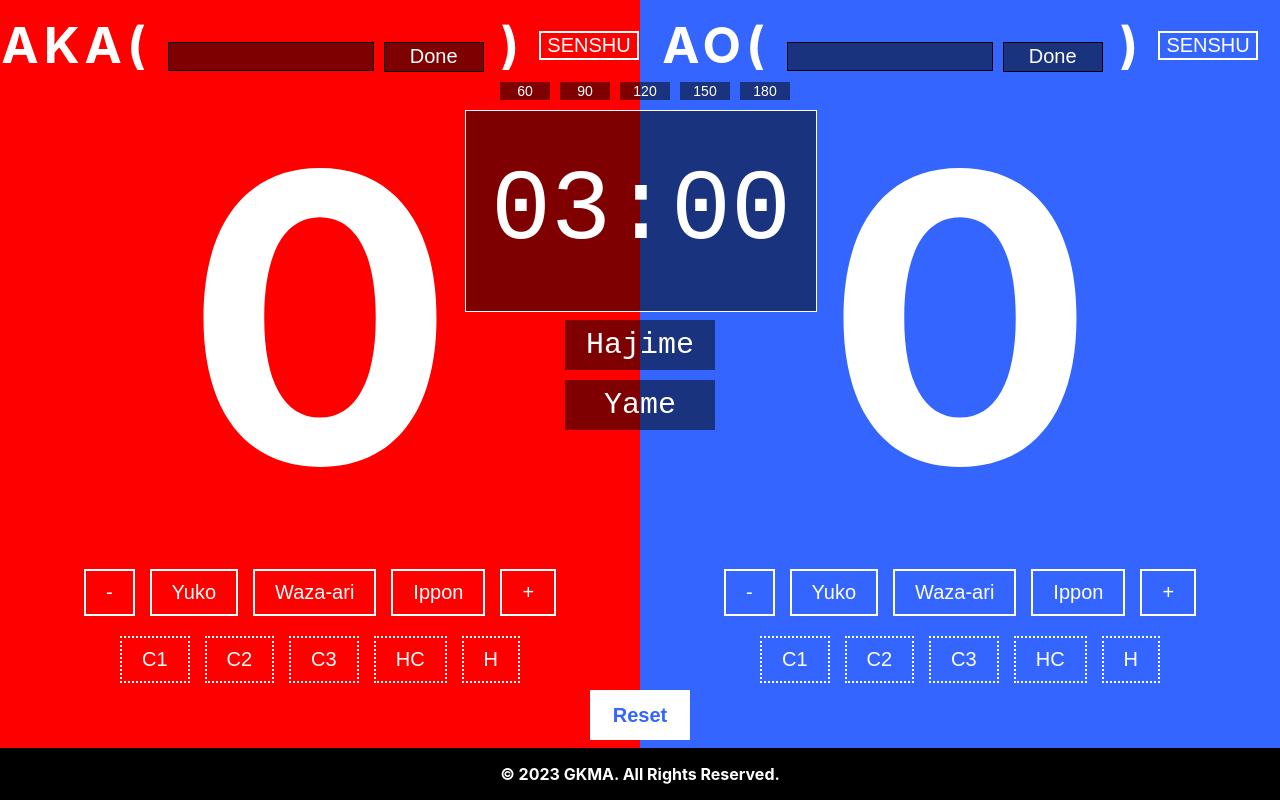
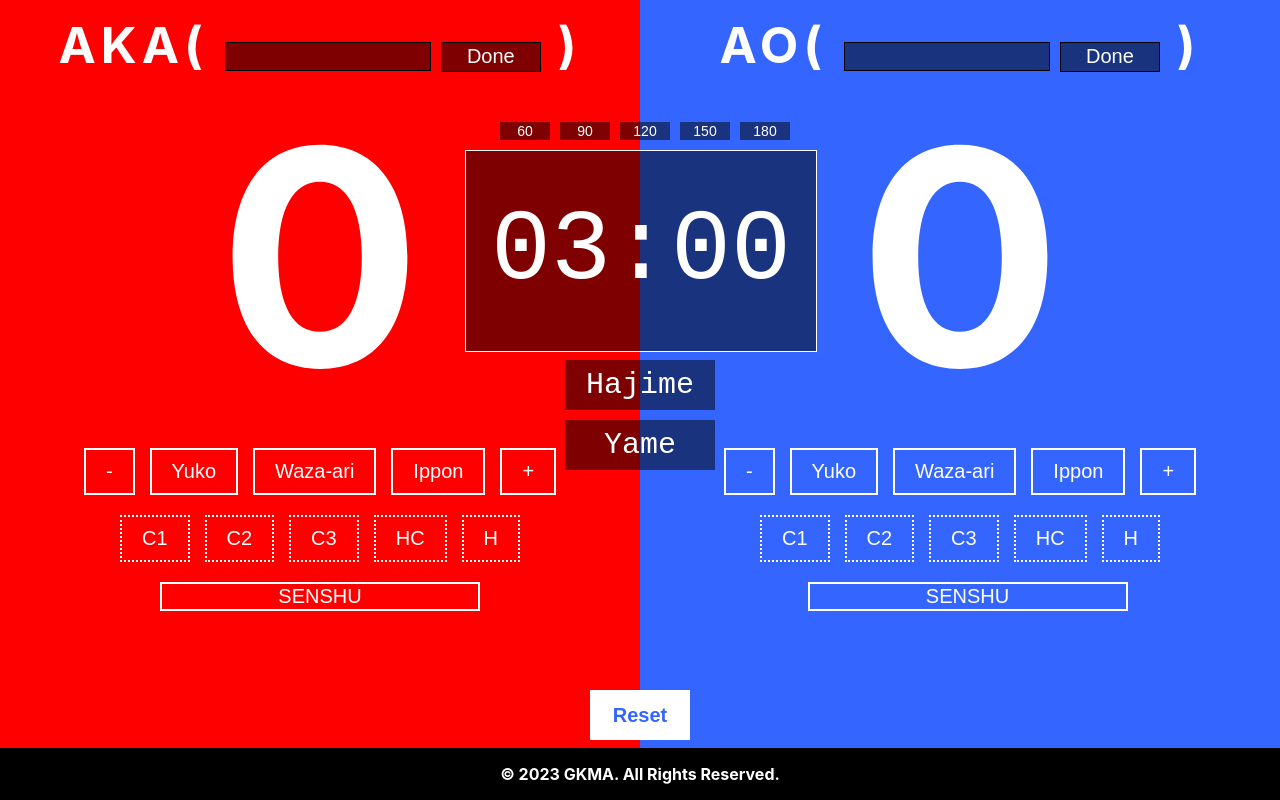
Before and after one commit to apk09/gkma-kumite-app, a React (Create React App) app: page / in a window 1280 px wide. Built offline with nearby package versions, Linux system fonts and the light colour scheme.

Commit message:
Styling fixes

```diff
--- a/src/components/kumite/aka-screen.jsx
+++ b/src/components/kumite/aka-screen.jsx
@@ -2,18 +2,17 @@ import React, { useState } from 'react';
 import styled from 'styled-components';
 
 const AkaScreenContainer = styled.div`
-
+  .senshuSelected {
+    background: #fff;
+    color: #fe0000;
+    border-color: #fe0000;
+  }
 `;
 
 const AkaHeaderContainer = styled.div`
   display: flex;
   justify-content: center;
   align-items: center;
-  .senshuSelected {
-    background: #fff;
-    color: #fe0000;
-    border-color: #fe0000;
-  }
 `;
 
 const AkaText = styled.h3`
@@ -48,12 +47,13 @@ const AkaDoneBtn = styled.button`
 
 const SenshuButton = styled.button`
   font-size: 20px;
-  margin: 15px 0 0 15px;
   background: #fe0000;
   color: #fff;
   border-color: #fff;
   border-style: double;
   cursor: pointer;
+  width: 50%;
+  margin-top: 10px;
   &:hover {
     background: #fff;
     color: #fe0000;
@@ -63,7 +63,7 @@ const SenshuButton = styled.button`
 
 const AkaScoreText = styled.p`
   color: #fff;
-  font-size: 400px;
+  font-size: 300px;
   font-weight: 700;
   margin: 0;
 `;
@@ -134,7 +134,6 @@ const AkaScreen = () => {
           <AkaText>AKA( <AkaInputText value={playerName} onChange={(e) => setPlayerName(e.target.value)} type="text" /><AkaDoneBtn onClick={() => setIsPlayerName(true)}>Done</AkaDoneBtn> )</AkaText> :
           <AkaText>{playerName ? <span>AKA({playerName})</span> : <span>AKA</span>}</AkaText>
         }
-        <SenshuButton onClick={() => setIsSenshu(!isSenshu)} className={`${isSenshu ? 'senshuSelected': ''}`}>SENSHU</SenshuButton>
       </AkaHeaderContainer>
       <AkaScoreText>{akaScore}</AkaScoreText>
       <ScoreButtonContainer>
@@ -149,6 +148,7 @@ const AkaScreen = () => {
           akaPunishments.map((punishment, index) => <PunishmentButton key={index} onClick={() => handlePunishments(index)} className={`${punishment?.selected ? 'selected' : ''}`}>{punishment?.name}</PunishmentButton>)
         }
       </PunishmentButtonContainer>
+      <SenshuButton onClick={() => setIsSenshu(!isSenshu)} className={`${isSenshu ? 'senshuSelected': ''}`}>SENSHU</SenshuButton>
     </AkaScreenContainer>
   );
 }
--- a/src/components/kumite/ao-screen.jsx
+++ b/src/components/kumite/ao-screen.jsx
@@ -2,18 +2,17 @@ import React, { useState } from 'react';
 import styled from 'styled-components';
 
 const AoScreenContainer = styled.div`
-
+  .senshuSelected {
+    background: #fff;
+    color: #3466ff;
+    border-color: #3466ff;
+  }
 `;
 
 const AoHeaderContainer = styled.div`
   display: flex;
   justify-content: center;
   align-items: center;
-  .senshuSelected {
-    background: #fff;
-    color: #3466ff;
-    border-color: #3466ff;
-  }
 `;
 
 const AoText = styled.h3`
@@ -54,6 +53,8 @@ const SenshuButton = styled.button`
   border-color: #fff;
   border-style: double;
   cursor: pointer;
+  width: 50%;
+  margin-top: 10px;
   &:hover {
     background: #fff;
     color: #3466ff;
@@ -63,7 +64,7 @@ const SenshuButton = styled.button`
 
 const AoScoreText = styled.p`
   color: #fff;
-  font-size: 400px;
+  font-size: 300px;
   font-weight: 700;
   margin: 0;
 `;
@@ -132,9 +133,8 @@ const AoScreen = () => {
       <AoHeaderContainer>
         {!isPlayerName ?
           <AoText>AO( <AoInputText value={playerName} onChange={(e) => setPlayerName(e.target.value)} type="text" /><AoDoneBtn onClick={() => setIsPlayerName(true)}>Done</AoDoneBtn> )</AoText> :
-          <AoText>{playerName ? <span>AKA({playerName})</span> : <span>AKA</span>}</AoText>
+          <AoText>{playerName ? <span>AO({playerName})</span> : <span>AO</span>}</AoText>
         }
-        <SenshuButton onClick={() => setIsSenshu(!isSenshu)} className={`${isSenshu ? 'senshuSelected': ''}`}>SENSHU</SenshuButton>
       </AoHeaderContainer>
       <AoScoreText>{aoScore}</AoScoreText>
       <ScoreButtonContainer>
@@ -149,6 +149,7 @@ const AoScreen = () => {
           aoPunishments.map((punishment, index) => <PunishmentButton key={index} onClick={() => handlePunishments(index)} className={`${punishment?.selected ? 'selected' : ''}`}>{punishment?.name}</PunishmentButton>)
         }
       </PunishmentButtonContainer>
+      <SenshuButton onClick={() => setIsSenshu(!isSenshu)} className={`${isSenshu ? 'senshuSelected': ''}`}>SENSHU</SenshuButton>
     </AoScreenContainer>
   );
 }
--- a/src/components/kumite/kumite-app.jsx
+++ b/src/components/kumite/kumite-app.jsx
@@ -26,7 +26,7 @@ const AoContainer = styled.div`
 
 const KumiteTimerOptionsContainer = styled.div`
   position: absolute;
-  top: 10%;
+  top: 15%;
   left: calc(50% - 175px);
   width: 350px;
   .disabled {
@@ -37,7 +37,7 @@ const KumiteTimerOptionsContainer = styled.div`
 const KumiteTimerContainer = styled.div`
   position: absolute;
   left: calc(50% - 175px);
-  top: calc(10% + 30px);
+  top: calc(15% + 30px);
   background-color: rgba(0,0,0,.5);
   height: 200px;
   width: 350px;
@@ -53,7 +53,7 @@ const KumiteTimerContainer = styled.div`
 const TimerControlButtons = styled.div`
   position: absolute;
   left: calc(50% - 75px);
-  top: calc(10% + 240px);
+  top: calc(15% + 240px);
   width: 150px;
   display: inline-grid;
 `;
```
